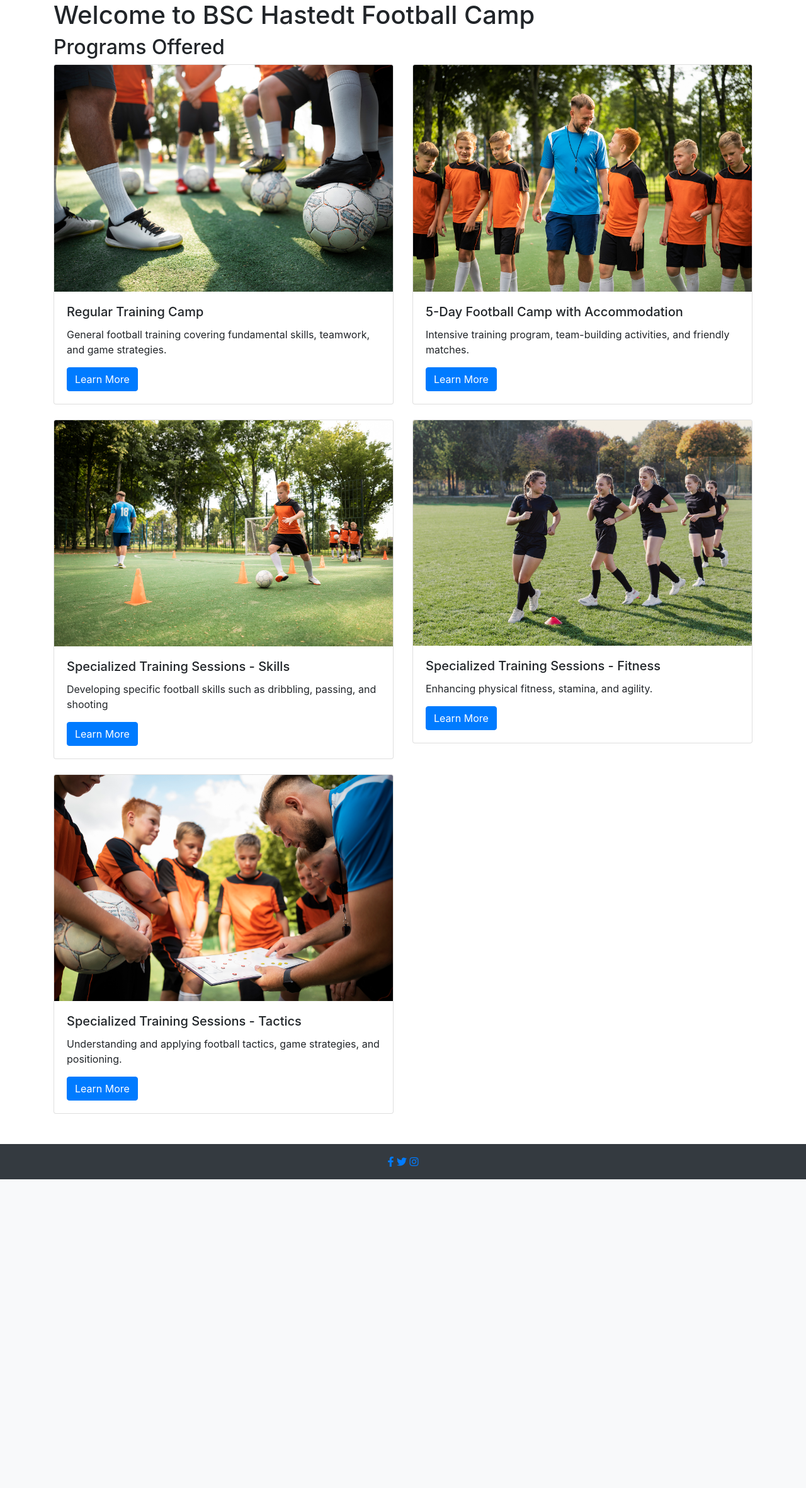
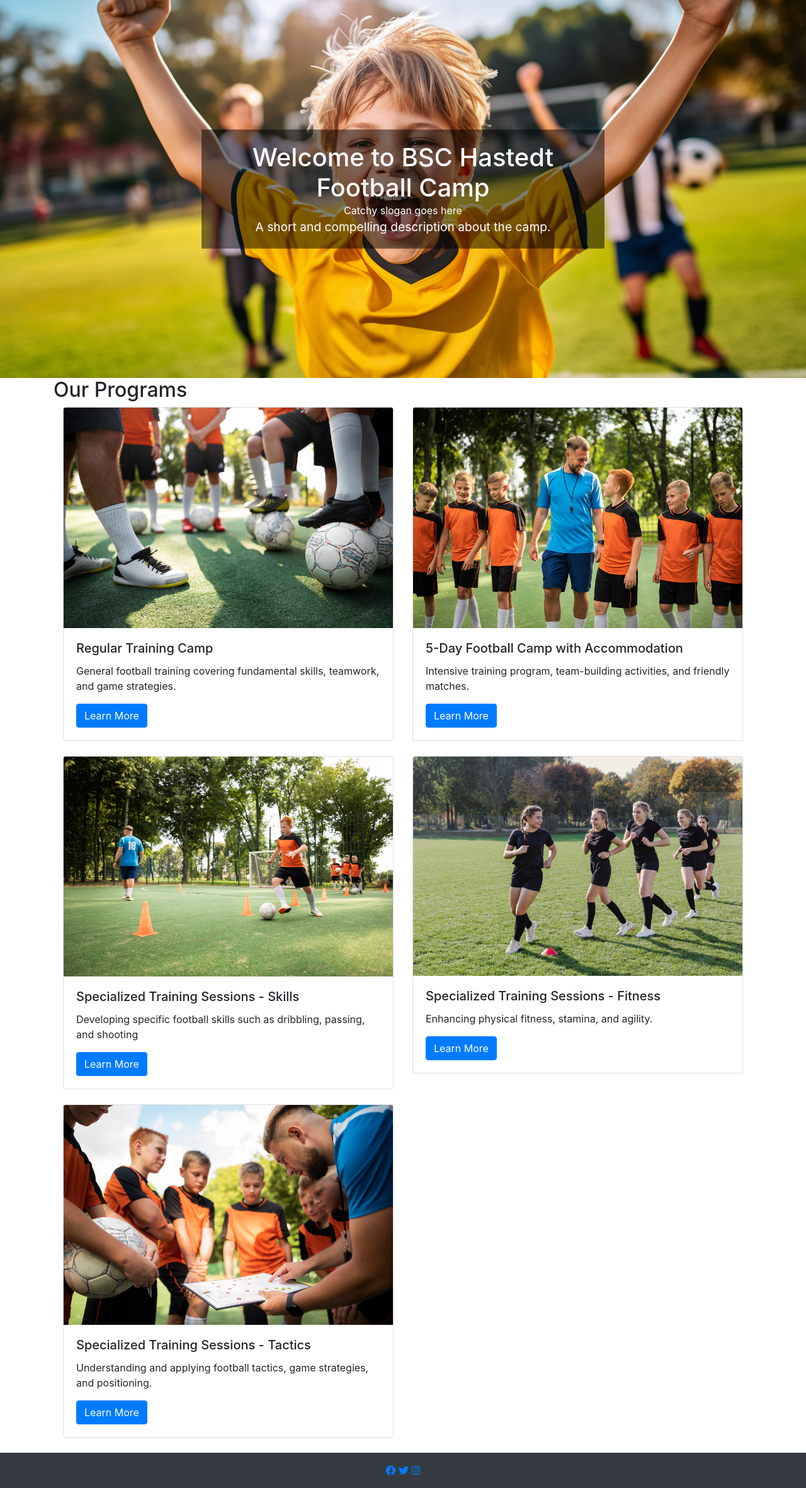
Before and after one commit to ibra8080/BSC-Hastedt-football-camp, a Django app: page / in a window 1280 px wide. Shown: the part 56-2418 px from the top of the page at 63% size. Before the commit the page ends 1928 px from the top, so only its background shows below. Run offline with Django 4.2, Linux system fonts and the light colour scheme; data comes from the database, SQL or seed files in the repository; some libraries are stand-ins or nearby versions.

Commit message:
Add hero img to home

```diff
--- a/football_camp/static/css/style.css
+++ b/football_camp/static/css/style.css
@@ -1,7 +1,10 @@
-
 html, body {
     height: 100%;
     margin: 0;
+}
+
+body {
+    padding-top: 56px;
 }
 
 .wrapper {
@@ -10,9 +13,39 @@ html, body {
     min-height: 100vh;
 }
 
-/*  main content */
-.content {
+main {
     flex: 1;
+}
+
+/* hero */
+.hero {
+    position: relative;
+    text-align: center;
+    color: white;
+}
+
+.hero img {
+    width: 100%;
+    height: 600px;
+    object-fit: cover;
+}
+
+.hero-content {
+    position: absolute;
+    top: 50%;
+    left: 50%;
+    transform: translate(-50%, -50%);
+    background: rgba(0, 0, 0, 0.5);
+    padding: 20px;
+}
+
+.hero-content h1, .hero-content .hero-slogan, .hero-content .hero-description {
+    margin: 0;
+}
+
+.hero-description {
+    font-size: 1.2em;
+    margin-top: 10px;
 }
 
 /* footer */
--- a/football_camp/templates/football_camp/base.html
+++ b/football_camp/templates/football_camp/base.html
@@ -1,18 +1,16 @@
 <!DOCTYPE html>
 <html lang="en">
-
 <head>
     <meta charset="UTF-8">
     <title>{% block title %}BSC Hastedt Football Camp{% endblock %}</title>
     {% load static %}
     <link rel="stylesheet" href="{% static 'css/style.css' %}">
     <link rel="stylesheet" href="https://maxcdn.bootstrapcdn.com/bootstrap/4.5.2/css/bootstrap.min.css">
-    <link rel="stylesheet" href="https://cdnjs.cloudflare.com/ajax/libs/font-awesome/5.15.4/css/all.min.css">
+    <link rel="stylesheet" href="https://cdnjs.cloudflare.com/ajax/libs/font-awesome/5.15.3/css/all.min.css">
 </head>
-
 <body>
     <div class="wrapper">
-        <nav class="navbar navbar-expand-lg navbar-light bg-light">
+        <nav class="navbar navbar-expand-lg navbar-light bg-light fixed-top">
             <a class="navbar-brand" href="{% url 'home' %}">BSC Hastedt Football Camp</a>
             <button class="navbar-toggler" type="button" data-toggle="collapse" data-target="#navbarNav"
                 aria-controls="navbarNav" aria-expanded="false" aria-label="Toggle navigation">
@@ -47,23 +45,19 @@
                 </ul>
             </div>
         </nav>
-
-        <div class="content">
+        <main class="flex-shrink-0">
             {% block content %}
             <!-- Content here -->
             {% endblock %}
-        </div>
-
-        <footer class="text-center mt-4">
-            <a href="https://facebook.com" target="_blank" rel="nofollow noreferrer"><i class="fab fa-facebook-f"></i></a>
-            <a href="https://twitter.com" target="_blank" rel="nofollow noreferrer"><i class="fab fa-twitter"></i></a>
-            <a href="https://instagram.com" target="_blank" rel="nofollow noreferrer"><i class="fab fa-instagram"></i></a>
+        </main>
+        <footer class="text-center mt-auto">
+            <a href="https://facebook.com" target="_blank" class="fab fa-facebook"></a>
+            <a href="https://twitter.com" target="_blank" class="fab fa-twitter"></a>
+            <a href="https://instagram.com" target="_blank" class="fab fa-instagram"></a>
         </footer>
     </div>
-
     <script src="https://code.jquery.com/jquery-3.5.1.slim.min.js"></script>
     <script src="https://cdn.jsdelivr.net/npm/@popperjs/core@2.5.4/dist/umd/popper.min.js"></script>
     <script src="https://stackpath.bootstrapcdn.com/bootstrap/4.5.2/js/bootstrap.min.js"></script>
 </body>
-
 </html>
--- a/football_camp/templates/football_camp/home.html
+++ b/football_camp/templates/football_camp/home.html
@@ -1,13 +1,22 @@
 {% extends 'football_camp/base.html' %}
+{% load static %}
 
 {% block title %}Home{% endblock %}
 
 {% block content %}
+
+<div class="hero">
+    <img src="{% static 'images/hero.jpg' %}" alt="BSC-Hastedt-football-camp" class="img-fluid">
+    <div class="hero-content">
+        <h1>Welcome to BSC Hastedt Football Camp</h1>
+        <p class="hero-slogan">Catchy slogan goes here</p>
+        <p class="hero-description">A short and compelling description about the camp.</p>
+    </div>
+</div>
 <div class="container">
-    <h1>Welcome to BSC Hastedt Football Camp</h1>
+    <h2>Our Programs</h2>
 
-    <h2>Programs Offered</h2>
-
+    <div class="container">
         <div class="row">
             {% for service in services %}
             <div class="col-md-6">
@@ -25,4 +34,5 @@
             {% endfor %}
         </div>
     </div>
+</div>
 {% endblock %}
```
Also changed, not shown: football_camp/static/images/hero.jpg (added). Lines whose indentation alone changed are shown as unchanged.
